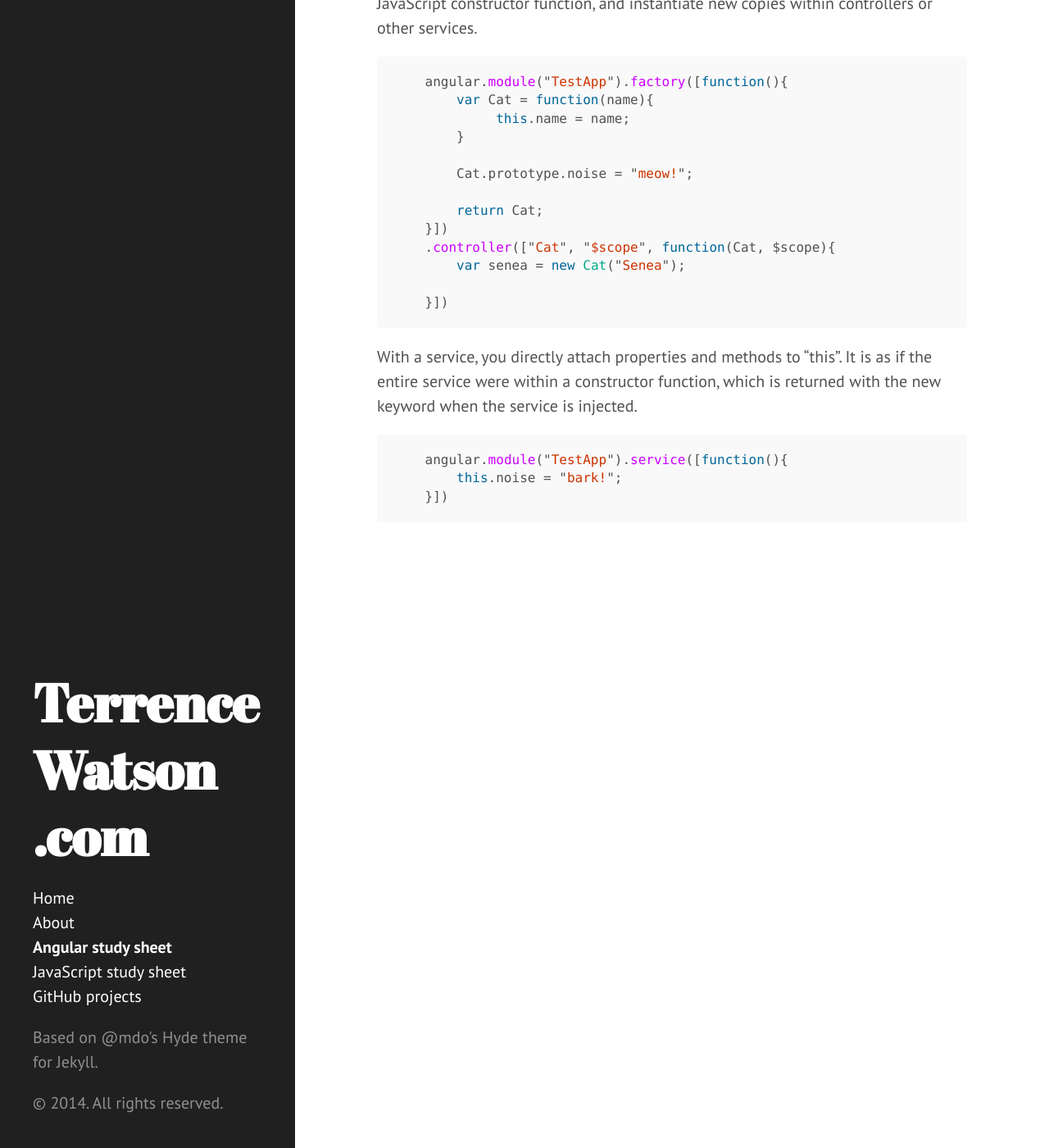
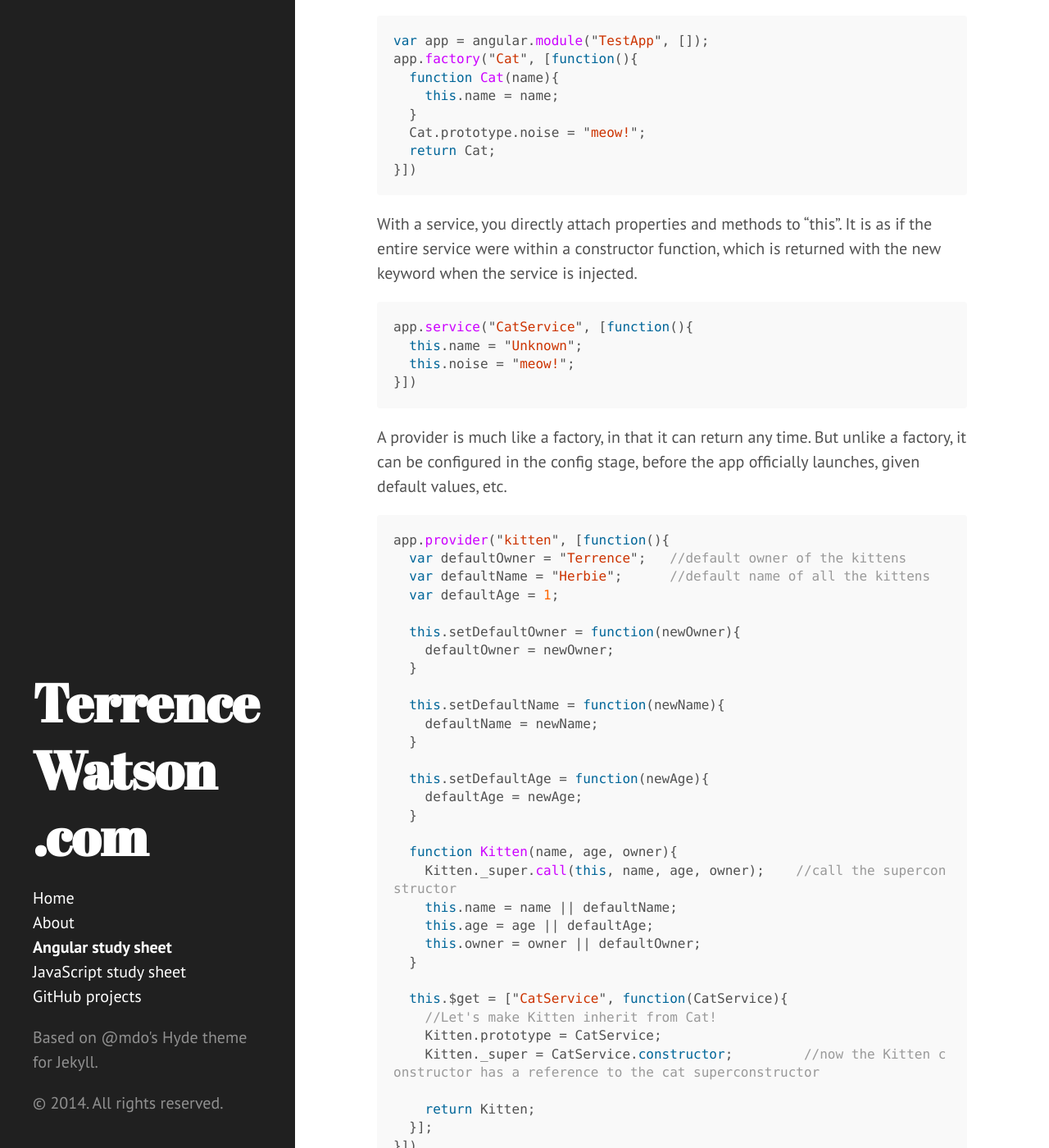
Before and after one commit to selfinterest/selfinterest.github.io, a Jekyll site: the page built from angular.md, in a window 1280 px wide and 1400 px high, scrolled down 356 px. Shown: the whole window at 82% size. Built offline with Jekyll 4.4.1, drawn with Linux system fonts in a browser that asks for light colours; nearby versions of some CDN libraries; Markdown is read by kramdown in place of the engine named in the settings.

Commit message:
updated angular page

````diff
--- a/angular.md
+++ b/angular.md
@@ -3,32 +3,64 @@ layout: page
 title: Angular study sheet
 ---
 #### Difference between factory, service, and provider
-[Plunkr](http://plnkr.co/bhq1ilgHUygLe5rcftBi)
-
+[Plunkr](http://plnkr.co/IKiVOU)
 See [also.](http://tylermcginnis.com/angularjs-factory-vs-service-vs-provider/)
 
 An Angular factory can return any type (Function, Number, String.) Whatever is returned is what is used when the factory is injected. Hence, you can easily use a JavaScript constructor function, and instantiate new copies within controllers or other services.
 
  ```javascript
-    angular.module("TestApp").factory([function(){
-        var Cat = function(name){
-             this.name = name;
-        }
-
-        Cat.prototype.noise = "meow!";
-
-        return Cat;
-    }])
-    .controller(["Cat", "$scope", function(Cat, $scope){
-        var senea = new Cat("Senea");
-
-    }])
+var app = angular.module("TestApp", []);
+app.factory("Cat", [function(){
+  function Cat(name){
+    this.name = name;
+  }
+  Cat.prototype.noise = "meow!";
+  return Cat;
+}])
  ```
 
 With a service, you directly attach properties and methods to "this". It is as if the entire service were within a constructor function, which is returned with the new keyword when the service is injected.
 
  ```javascript
-    angular.module("TestApp").service([function(){
-        this.noise = "bark!";
-    }])
+app.service("CatService", [function(){
+  this.name = "Unknown";
+  this.noise = "meow!";
+}])
  ```
+
+A provider is much like a factory, in that it can return any time. But unlike a factory, it can be configured in the config stage, before the app officially launches, given default values, etc.
+
+```javascript
+app.provider("kitten", [function(){
+  var defaultOwner = "Terrence";   //default owner of the kittens
+  var defaultName = "Herbie";      //default name of all the kittens
+  var defaultAge = 1;
+
+  this.setDefaultOwner = function(newOwner){
+    defaultOwner = newOwner;
+  }
+
+  this.setDefaultName = function(newName){
+    defaultName = newName;
+  }
+
+  this.setDefaultAge = function(newAge){
+    defaultAge = newAge;
+  }
+
+  function Kitten(name, age, owner){
+    Kitten._super.call(this, name, age, owner);    //call the superconstructor
+    this.name = name || defaultName;
+    this.age = age || defaultAge;
+    this.owner = owner || defaultOwner;
+  }
+
+  this.$get = ["CatService", function(CatService){
+    //Let's make Kitten inherit from Cat!
+    Kitten.prototype = CatService;
+    Kitten._super = CatService.constructor;         //now the Kitten constructor has a reference to the cat superconstructor
+
+    return Kitten;
+  }];
+}])
+```
````
